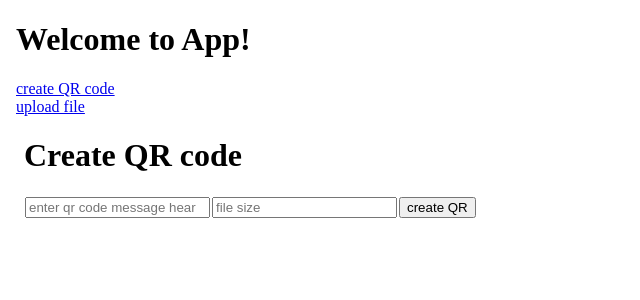
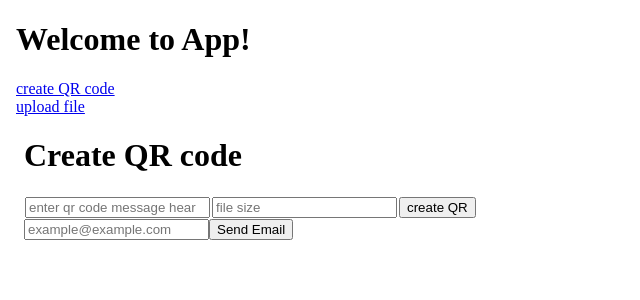
Before and after one commit to AntonAlekseev1/FrontForQrApp, an Angular app: page /createQr in a window 1280 px wide. Shown: the top 300 px of the page, without its empty margins (0-640 px from the left). Built offline with nearby package versions, Linux system fonts and the light colour scheme.

Commit message:
send email

```diff
--- a/src/app/components/create-qr-code/create-qr-code.component.html
+++ b/src/app/components/create-qr-code/create-qr-code.component.html
@@ -25,5 +25,9 @@
 <div *ngIf="qrCodeId">
   <img src="{{imageUrl}}">
 </div>
+<div>
+  <input type = "text" placeholder="example@example.com" [(ngModel)]="toEmail">
+  <input type="button" value="Send Email" (click)="sendEmail() " class="btn btn-success"/>
+</div>
 </body>
 </html>
--- a/src/app/components/create-qr-code/create-qr-code.component.ts
+++ b/src/app/components/create-qr-code/create-qr-code.component.ts
@@ -2,6 +2,7 @@ import { Component, OnInit } from '@angular/core';
 import {CreateQrCodeService} from "./create-qr-code.service";
 import {QrCode} from "../../entities/QrCode";
 import {Response} from "../../entities/Response";
+import {EmailService} from "../email/email.service";
 
 @Component({
   selector: 'app-create-qr-code',
@@ -15,7 +16,8 @@ export class CreateQrCodeComponent implements OnInit {
   qrCodeId: string;
   imageUrlPrefix:string = "http://localhost:8080/qr-code/get-qr-image/";
   imageUrl:string;
-  constructor(private service: CreateQrCodeService) {
+  toEmail: string;
+  constructor(private service: CreateQrCodeService, private emailService: EmailService) {
     this.qrCode = new QrCode();
   }
 
@@ -31,4 +33,11 @@ export class CreateQrCodeComponent implements OnInit {
     this.imageUrl = null;
   }
 
+  sendEmail() {
+    this.emailService.sendEmail(this.toEmail, this.qrCodeId).subscribe((response: Response)=>{
+      this.response = response;
+      console.log(response.data.toString())
+    });
+    this.toEmail = null;
+  }
 }
--- /dev/null
+++ b/src/app/components/email/email.service.ts
@@ -0,0 +1,21 @@
+import { Injectable } from '@angular/core';
+import {HttpClient} from "@angular/common/http";
+
+@Injectable({
+  providedIn: 'root'
+})
+export class EmailService {
+
+  private url = 'http://localhost:8080/email/send';
+
+  constructor(private httpClient: HttpClient) {
+  }
+
+  sendEmail(toEmail:string, id: string) {
+    const fd = new FormData();
+    fd.append('toEmail', toEmail);
+    fd.append('qrCodeId', id);
+    fd.append('file', null);
+    return this.httpClient.post(this.url, fd);
+  }
+}
```
